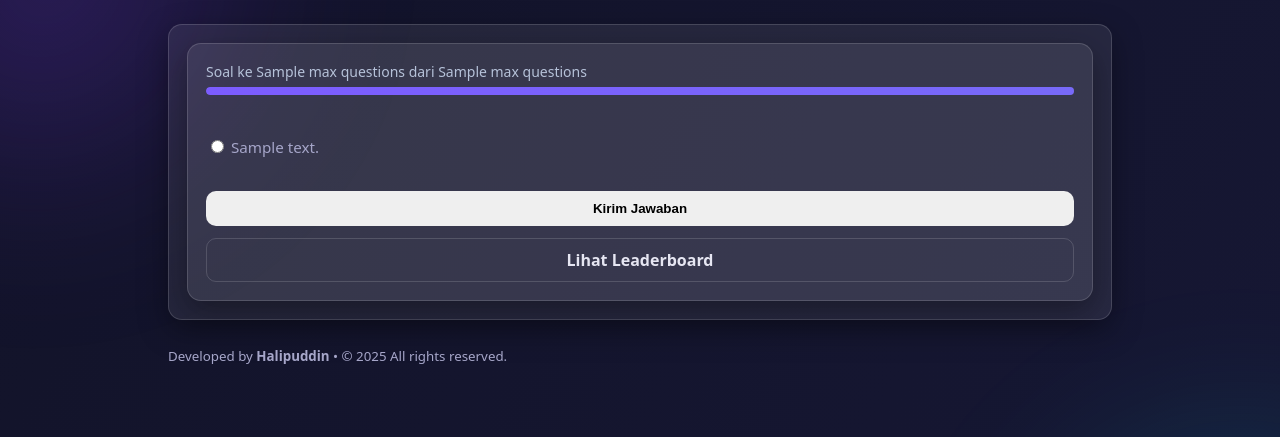
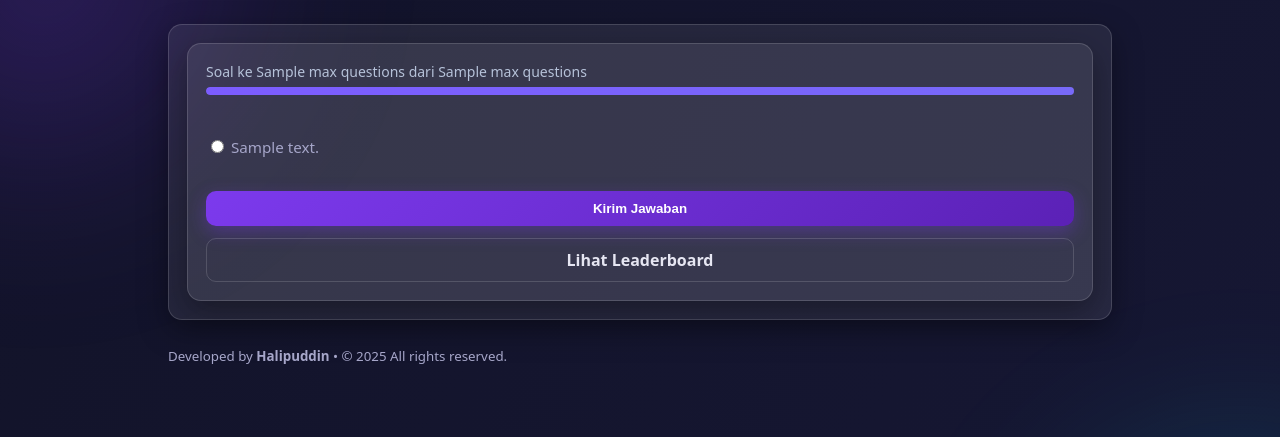
Before and after one commit to Halip26/quiz-app-flask, a Flask app: template templates/quiz.html in a window 1280 px wide. Shown: the part 67-504 px from the top of the page. Run offline with Flask 3, Linux system fonts and the light colour scheme; tables that the repository leaves empty hold one stand-in row (values such as "Sample post"); the template is opened without the code that fills it: values that come from a table or form of the project are taken from there, most other values are stand-ins (such as "Sample title", 1, 10 or a date in 2020).

Commit message:
add btn-primary for kirim jawaban button

```diff
--- a/templates/quiz.html
+++ b/templates/quiz.html
@@ -27,7 +27,7 @@ block content %}
     </label>
     {% endfor %}
     <div style="height: 10px"></div>
-    <button class="btn" type="submit">Kirim Jawaban</button>
+    <button class="btn btn-primary" type="submit">Kirim Jawaban</button>
     <a class="btn btn-ghost" href="{{ url_for('leaderboard') }}"
       >Lihat Leaderboard</a
     >
```
